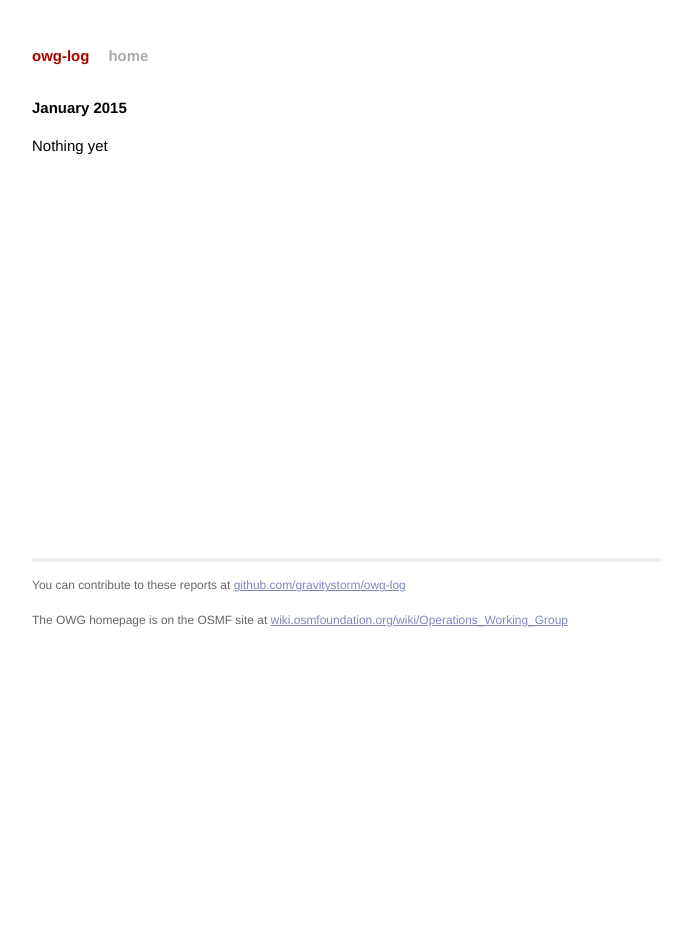
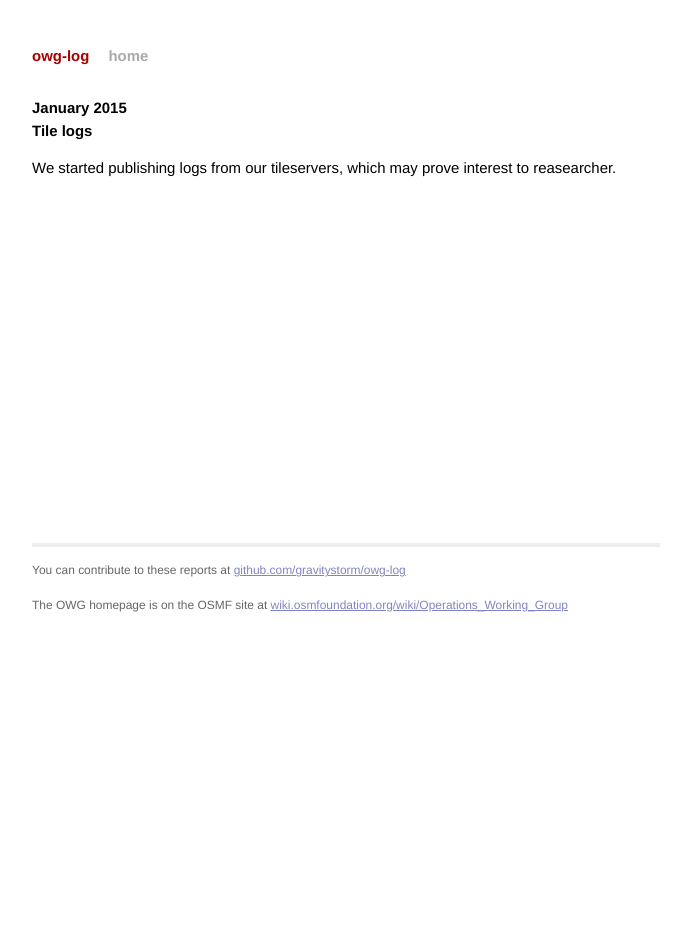
Before and after one commit to openstreetmap/owg-website, a Jekyll site: the page built from _posts/2015-01-01-january.md, in a window 1280 px wide. Shown: the whole page, without its empty margins (294-985 px from the left). Built offline with Jekyll 4.4.1, drawn with Linux system fonts in a browser that asks for light colours; Markdown is read by kramdown in place of the engine named in the settings.

Commit message:
Add note on publishing tilelogs.

```diff
--- a/_posts/2015-01-01-january.md
+++ b/_posts/2015-01-01-january.md
@@ -4,4 +4,6 @@ title:  "January 2015"
 date:   2015-01-31 23:59:59
 ---
 
-Nothing yet
+# Tile logs
+
+We started publishing logs from our tileservers, which may prove interest to reasearcher.
```
